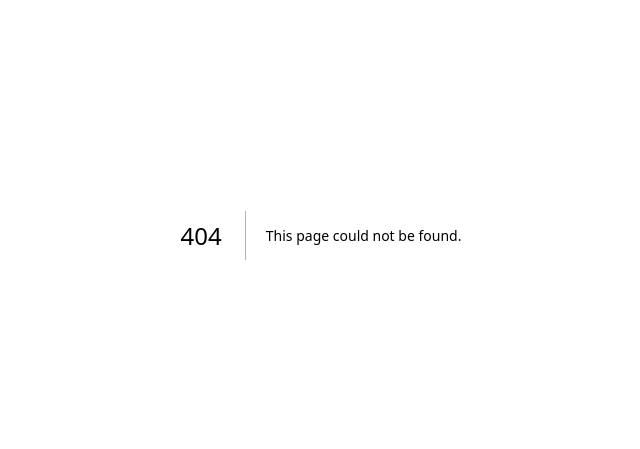
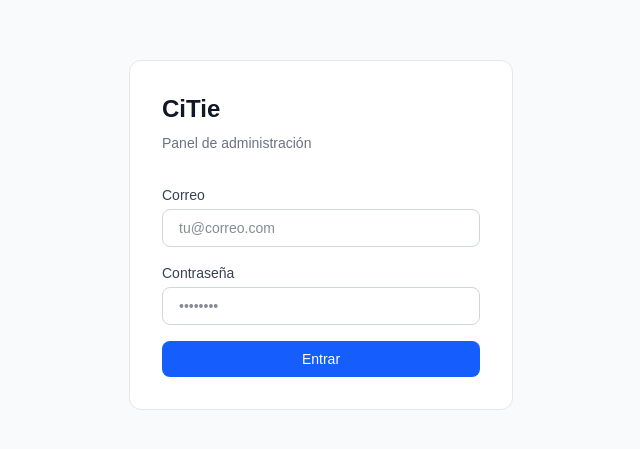
Before and after one commit to roalal/citie-dashboard, a Next.js app: page /login in a window 1280 px wide. Before the commit this address had no page. Shown: the part 165-614 px from the top of the page, without its empty margins (319-959 px from the left). Built offline with nearby package versions, Linux system fonts and the light colour scheme; no server answers.

Commit message:
agrega autenticacion con supabase

```diff
--- /dev/null
+++ b/app/login/page.tsx
@@ -0,0 +1,81 @@
+'use client'
+
+import { useState } from 'react'
+import { supabase } from '@/lib/supabase'
+
+export default function LoginPage() {
+  const [email, setEmail] = useState('')
+  const [password, setPassword] = useState('')
+  const [loading, setLoading] = useState(false)
+  const [error, setError] = useState('')
+
+  async function handleLogin() {
+    setLoading(true)
+    setError('')
+
+    const { data, error } = await supabase.auth.signInWithPassword({
+      email,
+      password,
+    })
+
+    console.log('data:', data)
+    console.log('error:', error)
+
+    if (error) {
+      setError('Correo o contraseña incorrectos')
+      setLoading(false)
+      return
+    }
+
+    window.location.href = '/'
+  }
+
+  return (
+    <main className="min-h-screen bg-gray-50 flex items-center justify-center p-8">
+      <div className="bg-white rounded-xl border border-gray-200 p-8 w-full max-w-sm">
+        <h1 className="text-2xl font-bold text-gray-900 mb-2">CiTie</h1>
+        <p className="text-gray-500 text-sm mb-8">Panel de administración</p>
+
+        <div className="flex flex-col gap-4">
+          <div>
+            <label className="block text-sm font-medium text-gray-700 mb-1">
+              Correo
+            </label>
+            <input
+              type="email"
+              value={email}
+              onChange={(e) => setEmail(e.target.value)}
+              placeholder="tu@correo.com"
+              className="w-full border border-gray-300 rounded-lg px-4 py-2 text-sm text-gray-900 focus:outline-none focus:ring-2 focus:ring-blue-400"
+            />
+          </div>
+
+          <div>
+            <label className="block text-sm font-medium text-gray-700 mb-1">
+              Contraseña
+            </label>
+            <input
+              type="password"
+              value={password}
+              onChange={(e) => setPassword(e.target.value)}
+              placeholder="••••••••"
+              className="w-full border border-gray-300 rounded-lg px-4 py-2 text-sm text-gray-900 focus:outline-none focus:ring-2 focus:ring-blue-400"
+            />
+          </div>
+
+          {error && (
+            <p className="text-red-500 text-sm">{error}</p>
+          )}
+
+          <button
+            onClick={handleLogin}
+            disabled={loading}
+            className="bg-blue-600 text-white px-6 py-2 rounded-lg text-sm font-medium hover:bg-blue-700 transition disabled:opacity-50"
+          >
+            {loading ? 'Entrando...' : 'Entrar'}
+          </button>
+        </div>
+      </div>
+    </main>
+  )
+}
--- a/app/page.tsx
+++ b/app/page.tsx
@@ -1,11 +1,32 @@
+'use client'
+
 import Link from 'next/link'
+import { supabase } from '@/lib/supabase'
+import { useRouter } from 'next/navigation'
 
 export default function Home() {
+  const router = useRouter()
+
+  async function handleLogout() {
+    await supabase.auth.signOut()
+    router.push('/login')
+  }
+
   return (
     <main className="min-h-screen bg-gray-50 p-8">
       <div className="max-w-4xl mx-auto">
-        <h1 className="text-3xl font-bold text-gray-900 mb-2">CiTie Dashboard</h1>
-        <p className="text-gray-500 mb-8">Panel de administración</p>
+        <div className="flex items-center justify-between mb-8">
+          <div>
+            <h1 className="text-3xl font-bold text-gray-900 mb-2">CiTie Dashboard</h1>
+            <p className="text-gray-500">Panel de administración</p>
+          </div>
+          <button
+            onClick={handleLogout}
+            className="text-sm text-gray-500 border border-gray-300 px-4 py-2 rounded-lg hover:bg-gray-100 transition"
+          >
+            Cerrar sesión
+          </button>
+        </div>
 
         <div className="grid grid-cols-1 gap-4 sm:grid-cols-2">
           <Link href="/events" className="block p-6 bg-white rounded-xl shadow-sm border border-gray-200 hover:border-blue-400 transition">
--- a/lib/supabase.ts
+++ b/lib/supabase.ts
@@ -1,6 +1,6 @@
-import { createClient } from '@supabase/supabase-js'
+import { createBrowserClient } from '@supabase/ssr'
 
-const supabaseUrl = process.env.NEXT_PUBLIC_SUPABASE_URL!
-const supabaseAnonKey = process.env.NEXT_PUBLIC_SUPABASE_ANON_KEY!
-
-export const supabase = createClient(supabaseUrl, supabaseAnonKey)
+export const supabase = createBrowserClient(
+  process.env.NEXT_PUBLIC_SUPABASE_URL!,
+  process.env.NEXT_PUBLIC_SUPABASE_ANON_KEY!
+)
--- /dev/null
+++ b/middleware.ts
@@ -0,0 +1,40 @@
+import { createServerClient } from '@supabase/ssr'
+import { NextResponse } from 'next/server'
+import type { NextRequest } from 'next/server'
+
+export async function middleware(req: NextRequest) {
+  const res = NextResponse.next()
+
+  const supabase = createServerClient(
+    process.env.NEXT_PUBLIC_SUPABASE_URL!,
+    process.env.NEXT_PUBLIC_SUPABASE_ANON_KEY!,
+    {
+      cookies: {
+        getAll() {
+          return req.cookies.getAll()
+        },
+        setAll(cookiesToSet) {
+          cookiesToSet.forEach(({ name, value, options }) => {
+            res.cookies.set(name, value, options)
+          })
+        },
+      },
+    }
+  )
+
+  const { data: { session } } = await supabase.auth.getSession()
+
+  if (!session && req.nextUrl.pathname !== '/login') {
+    return NextResponse.redirect(new URL('/login', req.url))
+  }
+
+  if (session && req.nextUrl.pathname === '/login') {
+    return NextResponse.redirect(new URL('/', req.url))
+  }
+
+  return res
+}
+
+export const config = {
+  matcher: ['/((?!_next/static|_next/image|favicon.ico).*)'],
+}
--- a/package.json
+++ b/package.json
@@ -9,6 +9,8 @@
     "lint": "eslint"
   },
   "dependencies": {
+    "@supabase/auth-helpers-nextjs": "^0.15.0",
+    "@supabase/ssr": "^0.12.0",
     "@supabase/supabase-js": "^2.108.0",
     "next": "16.2.7",
     "qrcode.react": "^4.2.0",
```
Also changed, not shown: 1 other file (tests, documents, lock files or other folders).
